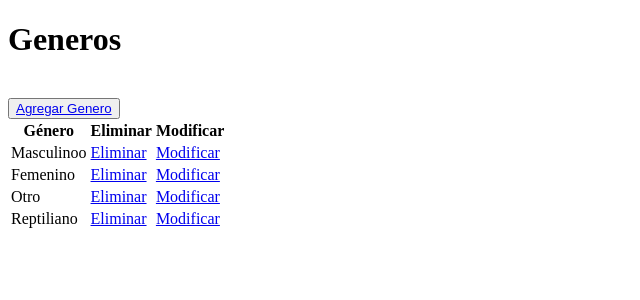
After one commit to maxhernandezg/EV3, a Django app: page /alumnos/crud_generos in a window 1280 px wide. The commit adds this page. Shown: the top 300 px of the page, without its empty margins (0-640 px from the left). Run offline with Django 4.2, Linux system fonts and the light colour scheme; data comes from the database, SQL or seed files in the repository; both versions use the stored data as it was after the commit.

Commit message:
Se realiza 3.4
se realiza todo de la parte de 3.4 mejorando errores que tenía el código

```diff
--- /dev/null
+++ b/alumnos/templates/alumnos/generos_list.html
@@ -0,0 +1,53 @@
+{% load static %}
+
+<!DOCTYPE html>
+<html lang="en">
+<head>
+    <meta charset="UTF-8">
+    <meta name="viewport" content="width=device-width, initial-scale=1.0">
+    <title>Document</title>
+</head>
+<body>
+
+    <h1>Generos</h1>
+    <br>
+
+    <button type="button">
+        <a href="{% url 'generosAdd' %}">Agregar Genero</a>
+    </button>
+
+    <!--
+    Este div contiene un if que evalúa si en el context viene una variable llamada mensaje,
+    si es así entonces muestra el mensaje.   Acá es utilizado para indicar que el registro fue eliminado.
+    -->
+    <!--
+    <div>
+        {% if mensaje %}
+            {{mensaje}}
+        {% endif %}
+    </div>
+    -->
+    <table>
+        <!--
+        Evalúa si en el context viene una lista llamada generos y si contiene información, si es así muestra una tabla con los datos que indican los encabezados.
+        -->
+        {% if generos %}
+            <th>Género</th>
+            <th>Eliminar</th>
+            <th>Modificar</th>
+            {% for x in generos %}
+                <tr>
+                    <td>{{ x.genero }}</td>
+                    <!--
+                    Esa es la forma para indicar la ruta para encontrar una función que se encargará de recibir
+                    la variable pk con el rut a buscar para eliminar, mismo para para modificar.
+                    -->
+                    <td><a href="{% url 'generos_del' pk=x.id_genero %}">Eliminar</a></td>
+                    <td><a href="{% url 'generos_edit' pk=x.id_genero %}">Modificar</a></td>
+                </tr>
+                {% endfor %}
+        {% endif %}
+    </table>
+
+</body>
+</html>
--- a/alumnos/urls.py
+++ b/alumnos/urls.py
@@ -1,13 +1,43 @@
 # alumnos/urls.py
+
+
+# Importa la función path para definir las rutas URL y las vistas desde el módulo views
 from django.urls import path
 from . import views
 
+# Lista de patrones de URL para la aplicación 'alumnos'
 urlpatterns = [
+    # Ruta URL para la vista 'index'
     path('index/', views.index, name='index'),
+
+    # Ruta URL para la vista 'crud'
     path('crud/', views.crud, name='crud'),
+
+    # Ruta URL para la vista 'alumnosAdd', utilizada para añadir nuevos alumnos
     path('alumnosAdd/', views.alumnosAdd, name='alumnosAdd'),
-    # Acá llega el rut del alumno y reenvía a la función alumnos_del.
+
+    # Ruta URL para la vista 'alumnos_del', que elimina un alumno basado en su 'rut'
+    # <str:pk> es un parámetro de la URL que se pasa a la vista
     path('alumnos_del/<str:pk>', views.alumnos_del, name='alumnos_del'),
+
+    # Ruta URL para la vista 'alumnos_findEdit', que busca y edita un alumno basado en su 'rut'
+    # <str:pk> es un parámetro de la URL que se pasa a la vista
     path('alumnos_findEdit/<str:pk>', views.alumnos_findEdit, name='alumnos_findEdit'),
+
+    # Ruta URL para la vista 'alumnosUpdate', utilizada para actualizar los datos de un alumno
     path('alumnosUpdate/', views.alumnosUpdate, name='alumnosUpdate'),
+
+    # Ruta URL para la vista 'crud_generos', que gestiona el CRUD de géneros
+    path('crud_generos', views.crud_generos, name='crud_generos'),
+
+    # Ruta URL para la vista 'generosAdd', utilizada para añadir nuevos géneros
+    path('generosAdd', views.generosAdd, name='generosAdd'),
+
+    # Ruta URL para la vista 'generos_del', que elimina un género basado en su 'id_genero'
+    # <str:pk> es un parámetro de la URL que se pasa a la vista
+    path('generos_del/<str:pk>', views.generos_del, name='generos_del'),
+
+    # Ruta URL para la vista 'generos_edit', que edita un género basado en su 'id_genero'
+    # <str:pk> es un parámetro de la URL que se pasa a la vista
+    path('generos_edit/<str:pk>', views.generos_edit, name='generos_edit'),
 ]
--- a/alumnos/views.py
+++ b/alumnos/views.py
@@ -1,5 +1,7 @@
-from django.shortcuts import render
+from django.shortcuts import render, get_object_or_404
+from django.http import HttpResponseRedirect
 from .models import Alumno,Genero
+from .forms import GeneroForm
 # Create your views here.
 
 # Función para mostrar el índice principal con todos los alumnos
@@ -95,24 +97,30 @@ def alumnos_del(request, pk):
         # Renderiza la plantilla 'alumnos_list.html' con el contexto
         return render(request, 'alumnos/alumnos_list.html', context)
 
+# Función para encontrar y editar un alumno
 def alumnos_findEdit(request, pk):
-
     if pk != "":
+        # Intentamos obtener el alumno por su rut
         alumno = Alumno.objects.get(rut=pk)
         generos = Genero.objects.all()
 
+        # Imprime el tipo del atributo genero del alumno (para depuración)
         print(type(alumno.id_genero.genero))
 
         context = {'alumno': alumno, 'generos': generos}
 
         if alumno:
+            # Si el alumno existe, renderizamos el formulario de edición
             return render(request, 'alumnos/alumnos_edit.html', context)
         else:
+            # Si no se encuentra el alumno, mostramos un mensaje de error
             context = {'mensaje': "Error, el rut no existe..."}
             return render(request, 'alumnos/alumnos_list.html', context)
 
+# Función para actualizar un alumno
 def alumnosUpdate(request):
     if request.method == "POST":
+        # Obtenemos los datos del formulario
         rut = request.POST["rut"]
         nombre = request.POST["nombre"]
         aPaterno = request.POST["paterno"]
@@ -144,10 +152,91 @@ def alumnosUpdate(request):
 
         generos = Genero.objects.all()
         context = {'mensaje': "Ok, datos actualizados...",
-                   'generos': generos,
-                   'alumno': alumno}
+                'generos': generos,
+                'alumno': alumno}
         return render(request, 'alumnos/alumnos_edit.html', context)
     else:
+        # Si la solicitud no es POST, mostramos la lista de alumnos
         alumnos = Alumno.objects.all()
         context = {'alumnos': alumnos}
         return render(request, 'alumnos/alumnos_list.html', context)
+
+# Función para mostrar la lista de géneros
+def crud_generos(request):
+    generos = Genero.objects.all()
+    context = {'generos': generos}
+    print('Enviando datos generos_list')
+    # Renderiza la lista de géneros
+    return render(request, "alumnos/generos_list.html", context)
+
+# Función para agregar un nuevo género
+def generosAdd(request):
+    print("Estoy en controlador generosAdd...")
+    context = {}
+
+    if request.method == "POST":
+        print("Controlador es un post...")
+        form = GeneroForm(request.POST)
+        if form.is_valid:
+            print("Estoy en agregar, is_valid")
+            form.save()
+
+            # Limpiar Form
+            form = GeneroForm()
+
+            context = {'mensaje': "Ok, datos grabados...",
+                    'form': form}
+            return render(request, "alumnos/generos_add.html", context)
+    else:
+        form = GeneroForm()
+        context = {'form': form}
+        return render(request, "alumnos/generos_add.html", context)
+
+# Función para eliminar un género
+def generos_del(request, pk):
+    mensajes = []
+    errores = []
+    generos = Genero.objects.all()
+    try:
+        # Intentamos obtener y eliminar el género por su ID
+        genero = Genero.objects.get(id_genero=pk)
+        if genero:
+            genero.delete()
+            mensajes.append("Bien, datos eliminados...")
+            context = {'generos': generos, 'mensajes': mensajes, 'errores': errores}
+            return render(request, "alumnos/generos_list.html", context)
+    except Genero.DoesNotExist:
+        # Si no se encuentra el género, mostramos un mensaje de error
+        print("Error, id no existe...")
+        mensaje = "Error, id no existe"
+        context = {'mensaje': mensaje, 'generos': generos}
+        return render(request, "alumnos/generos_list.html", context)
+
+# Función para editar un género
+def generos_edit(request, pk):
+    try:
+        # Intentamos obtener el género por su ID
+        genero = Genero.objects.get(id_genero=pk)
+        if request.method == "POST":
+            # Si es una solicitud POST, procesamos el formulario
+            form = GeneroForm(request.POST, instance=genero)
+            if form.is_valid():
+                form.save()
+                mensaje = "Datos actualizados correctamente."
+                context = {'genero': genero, 'form': form, 'mensaje': mensaje}
+                return render(request, "alumnos/generos_edit.html", context)
+            else:
+                # Si el formulario no es válido, seguimos mostrando el formulario con errores
+                context = {'genero': genero, 'form': form, 'mensaje': ""}
+                return render(request, "alumnos/generos_edit.html", context)
+        else:
+            # Si es una solicitud GET, mostramos el formulario para editar el género
+            form = GeneroForm(instance=genero)
+            context = {'genero': genero, 'form': form, 'mensaje': ""}
+            return render(request, "alumnos/generos_edit.html", context)
+    except Genero.DoesNotExist:
+        # Manejo de caso donde el género no existe
+        generos = Genero.objects.all()
+        mensaje = "Error, el id de género no existe."
+        context = {'mensaje': mensaje, 'generos': generos}
+        return render(request, "alumnos/generos_list.html", context)
```
Also changed, not shown: alumnos/forms.py (added, +12 -0 lines), alumnos/templates/alumnos/alumnos_add.html (+27 -2 lines), alumnos/templates/alumnos/alumnos_edit.html (+22 -27 lines), alumnos/templates/alumnos/alumnos_list.html (+27 -25 lines), alumnos/templates/alumnos/generos_add.html (added, +28 -0 lines), alumnos/templates/alumnos/generos_edit.html (added, +35 -0 lines), instituto/urls.py (+7 -0 lines), db.sqlite3.
